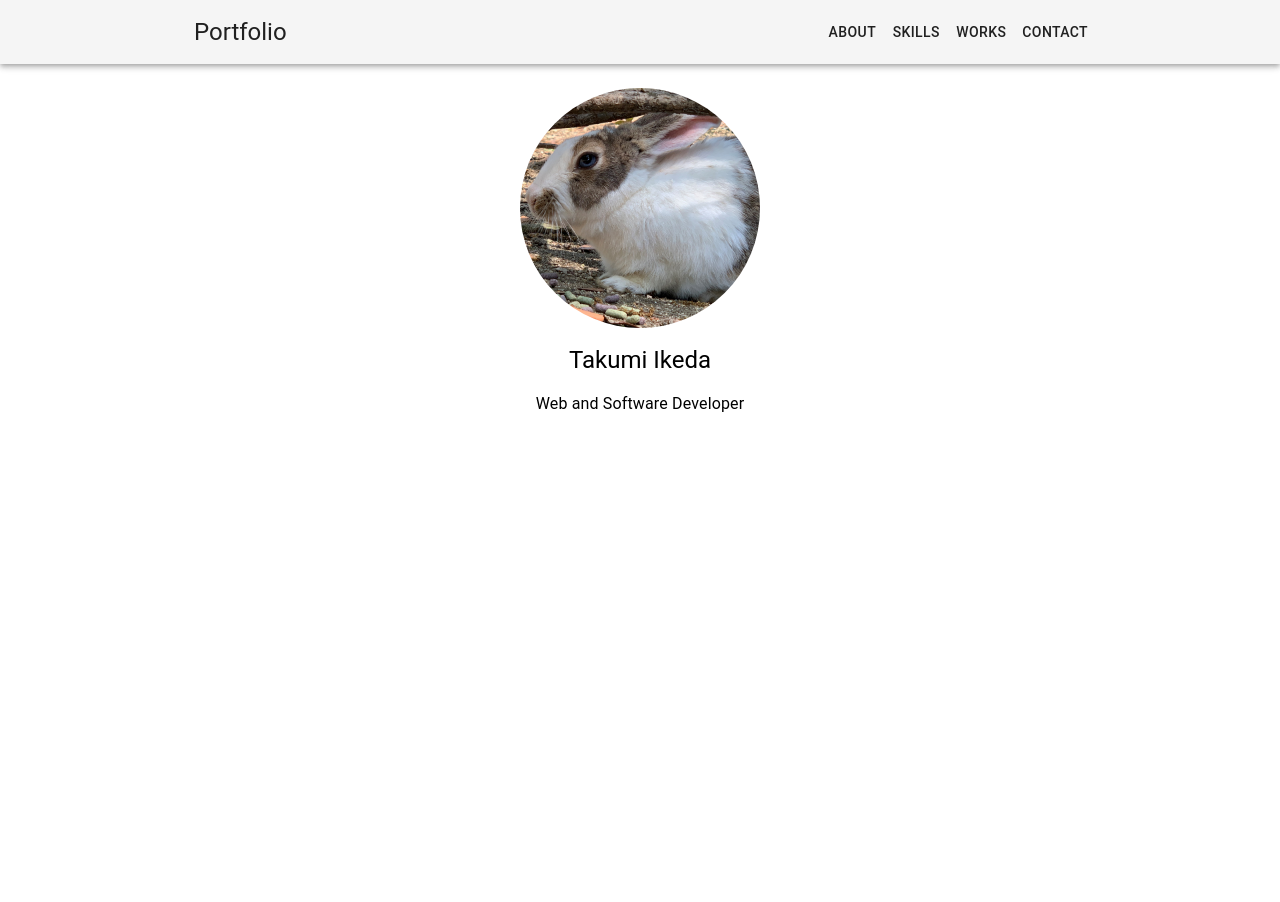
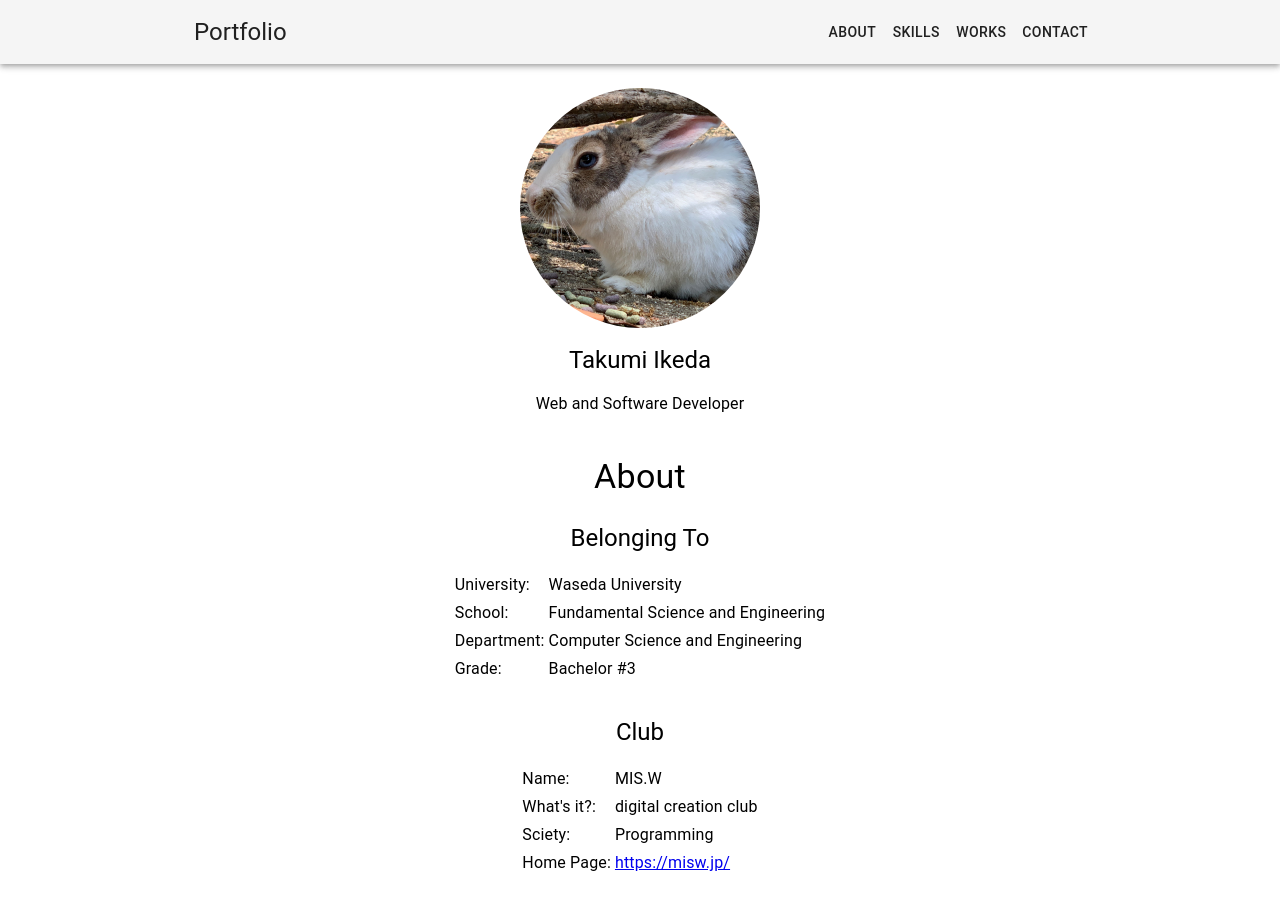
Before and after one commit to ITK13201/ITK13201.github.io, a React (Create React App) app: page / in a window 1280 px wide. Before the commit the page ends 800 px from the top, so only its background shows below. Built offline with nearby package versions, Linux system fonts and the light colour scheme.

Commit message:
add: about column

```diff
--- a/src/App.tsx
+++ b/src/App.tsx
@@ -2,6 +2,7 @@ import React from 'react'
 
 import Navbar from './components/Navbar'
 import MyAvatar from './components/Myavatar'
+import About from './components/About'
 import './App.scss'
 
 const App: React.FC = () => {
@@ -11,6 +12,8 @@ const App: React.FC = () => {
       <Navbar />
       {/* Avatar */}
       <MyAvatar />
+      {/* About */}
+      <About />
     </>
   )
 }
--- a/src/components/About.tsx
+++ b/src/components/About.tsx
@@ -0,0 +1,102 @@
+import React from 'react'
+import { Box, Typography, makeStyles } from '@material-ui/core'
+
+const useStyles = makeStyles((theme) => ({
+  aboutTable: {
+    border: 'none',
+  },
+}))
+
+const About: React.FC = () => {
+  const classes = useStyles()
+
+  return (
+    <>
+      <Box p={1}>
+        <Box display="flex" justifyContent="center" p={1}>
+          <Typography variant="h4" color="initial">
+            About
+          </Typography>
+        </Box>
+        <Box p={1}>
+          <Box display="flex" justifyContent="center" p={1}>
+            <Typography variant="h5" color="initial">
+              Belonging To
+            </Typography>
+          </Box>
+          <Box display="flex" justifyContent="center" p={1}>
+            <Typography variant="body1" align="left" color="initial">
+              <table className={classes.aboutTable}>
+                <tbody className={classes.aboutTable}>
+                  <tr className={classes.aboutTable}>
+                    <td className={classes.aboutTable}>University:</td>
+                    <td className={classes.aboutTable}>Waseda University</td>
+                  </tr>
+                  <tr className={classes.aboutTable}>
+                    <td className={classes.aboutTable}>School:</td>
+                    <td className={classes.aboutTable}>
+                      Fundamental Science and Engineering
+                    </td>
+                  </tr>
+                  <tr className={classes.aboutTable}>
+                    <td className={classes.aboutTable}>Department:</td>
+                    <td className={classes.aboutTable}>
+                      Computer Science and Engineering
+                    </td>
+                  </tr>
+                  <tr className={classes.aboutTable}>
+                    <td className={classes.aboutTable}>Grade:</td>
+                    <td className={classes.aboutTable}>Bachelor #3</td>
+                  </tr>
+                </tbody>
+              </table>
+            </Typography>
+          </Box>
+        </Box>
+        <Box p={1}>
+          <Box display="flex" justifyContent="center" p={1}>
+            <Typography variant="h5" color="initial">
+              Club
+            </Typography>
+          </Box>
+          <Box display="flex" justifyContent="center" p={1}>
+            <Typography variant="body1" align="left" color="initial">
+              <table className={classes.aboutTable}>
+                <tbody className={classes.aboutTable}>
+                  <tr className={classes.aboutTable}>
+                    <td className={classes.aboutTable}>Name:</td>
+                    <td className={classes.aboutTable}>MIS.W</td>
+                  </tr>
+                  <tr className={classes.aboutTable}>
+                    <td className={classes.aboutTable}>What's it?:</td>
+                    <td className={classes.aboutTable}>
+                      digital creation club
+                    </td>
+                  </tr>
+                  <tr className={classes.aboutTable}>
+                    <td className={classes.aboutTable}>Sciety:</td>
+                    <td className={classes.aboutTable}>Programming</td>
+                  </tr>
+                  <tr className={classes.aboutTable}>
+                    <td className={classes.aboutTable}>Home Page:</td>
+                    <td className={classes.aboutTable}>
+                      <a
+                        href="https://misw.jp/"
+                        target="_blank"
+                        rel="noopener noreferrer"
+                      >
+                        https://misw.jp/
+                      </a>
+                    </td>
+                  </tr>
+                </tbody>
+              </table>
+            </Typography>
+          </Box>
+        </Box>
+      </Box>
+    </>
+  )
+}
+
+export default About
```
